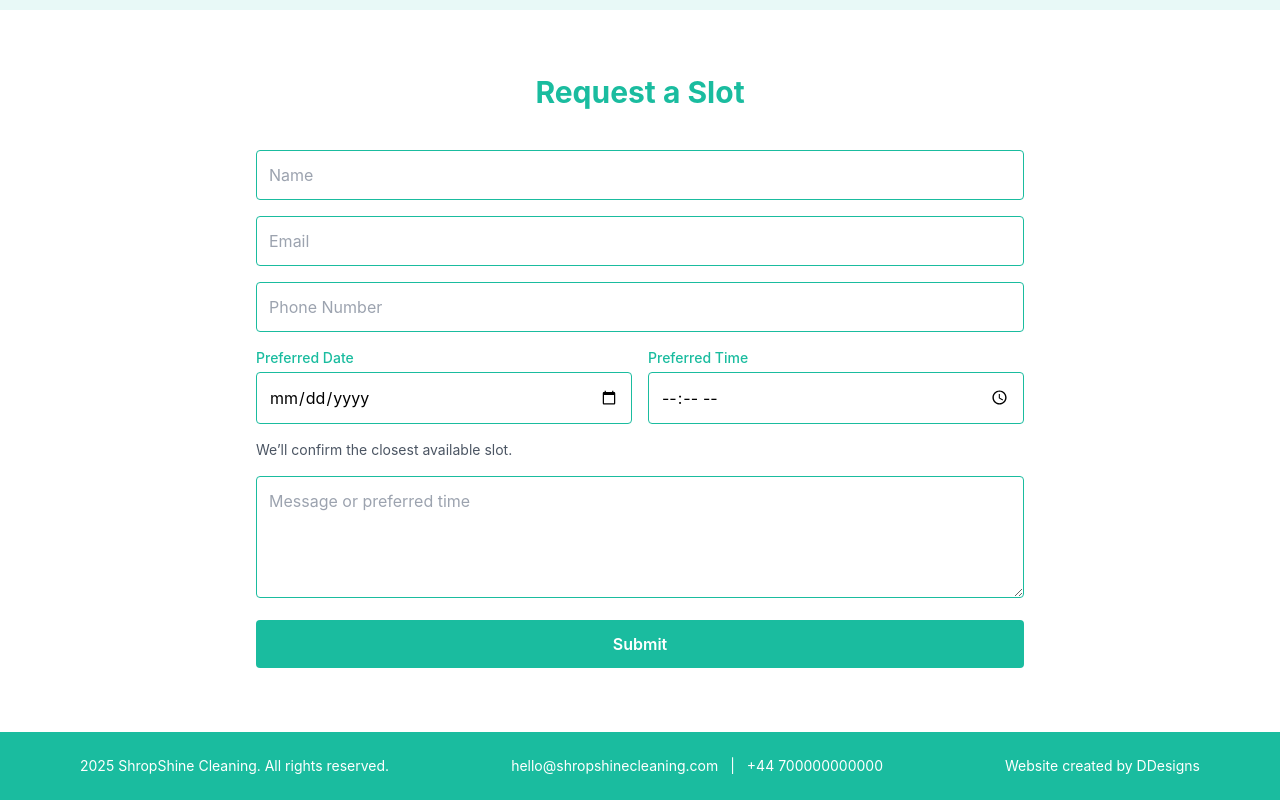
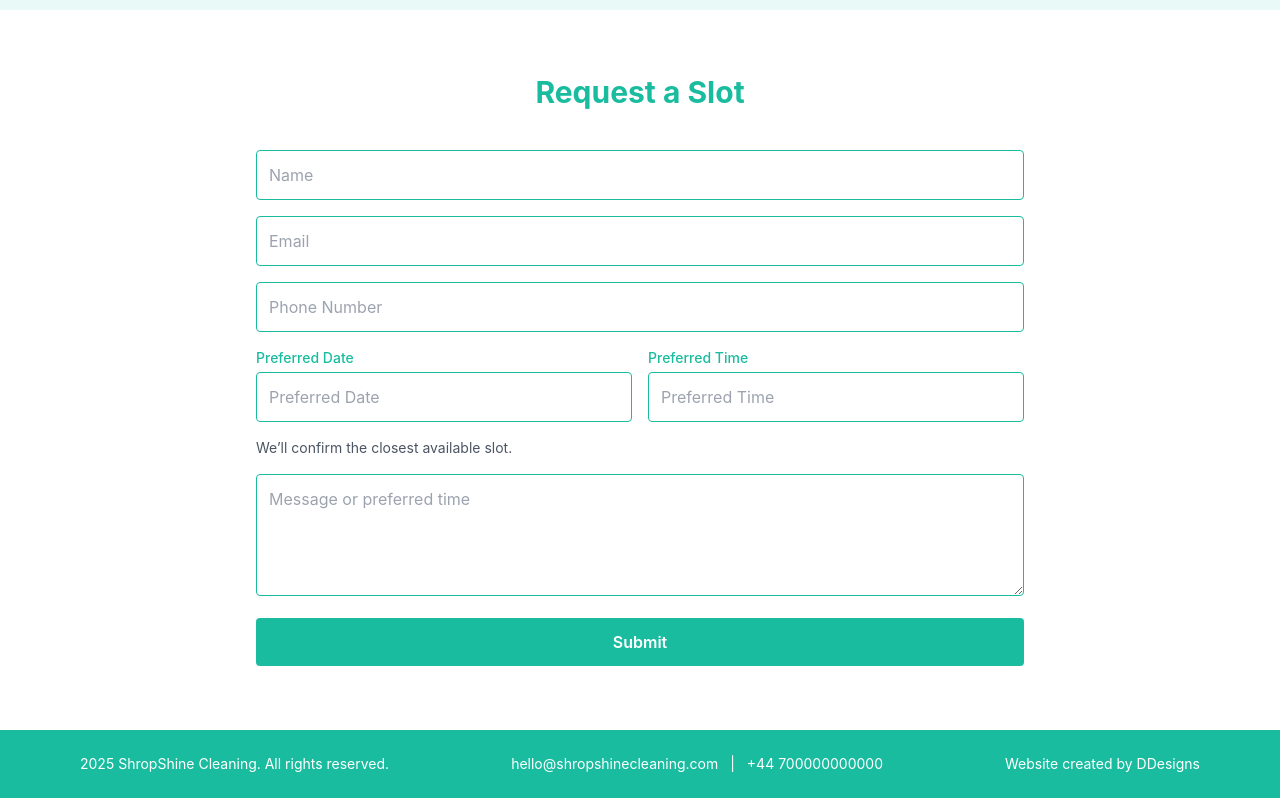
Before and after one commit to Damian-Dvs/Shropshire, a React (Vite) app: page / in a window 1280 px wide. Shown: the part 2797-3597 px from the top of the page. Built offline with nearby package versions, Linux system fonts and the light colour scheme.

Commit message:
Form Styling update

```diff
--- a/src/components/ContactForm.jsx
+++ b/src/components/ContactForm.jsx
@@ -157,7 +157,7 @@ export default function ContactForm() {
               <div>
                 <label htmlFor="serviceDate" className="block text-sm text-primary font-medium mb-1">Preferred Date</label>
                 <input
-                  type="date"
+                  type="text"
                   id="serviceDate"
                   name="serviceDate"
                   aria-label="Preferred Date"
@@ -165,22 +165,28 @@ export default function ContactForm() {
                   min={today}
                   value={formData.serviceDate}
                   onChange={handleChange}
+                  onFocus={(e) => (e.target.type = 'date')}
+                  onBlur={(e) => { if (!e.target.value) e.target.type = 'text'; }}
+                  inputMode="none"
+                  placeholder="Preferred Date"
                   required
-                  placeholder="Preferred Date"
                 />
               </div>
               <div>
                 <label htmlFor="serviceTime" className="block text-sm text-primary font-medium mb-1">Preferred Time</label>
                 <input
-                  type="time"
+                  type="text"
                   id="serviceTime"
                   name="serviceTime"
                   aria-label="Preferred Time"
                   className={inputClass}
                   value={formData.serviceTime}
                   onChange={handleChange}
+                  onFocus={(e) => (e.target.type = 'time')}
+                  onBlur={(e) => { if (!e.target.value) e.target.type = 'text'; }}
+                  inputMode="none"
+                  placeholder="Preferred Time"
                   required
-                  placeholder="Preferred Time"
                 />
               </div>
             </div>
```
